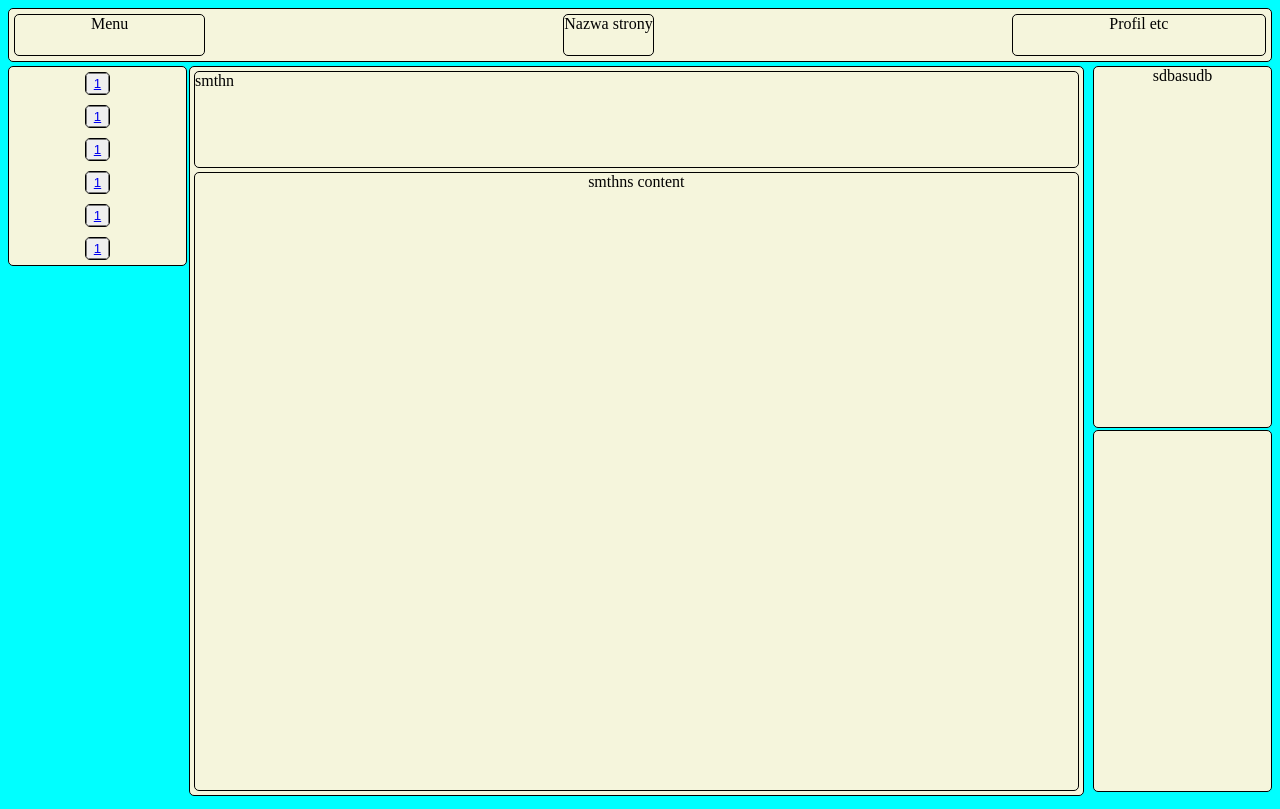
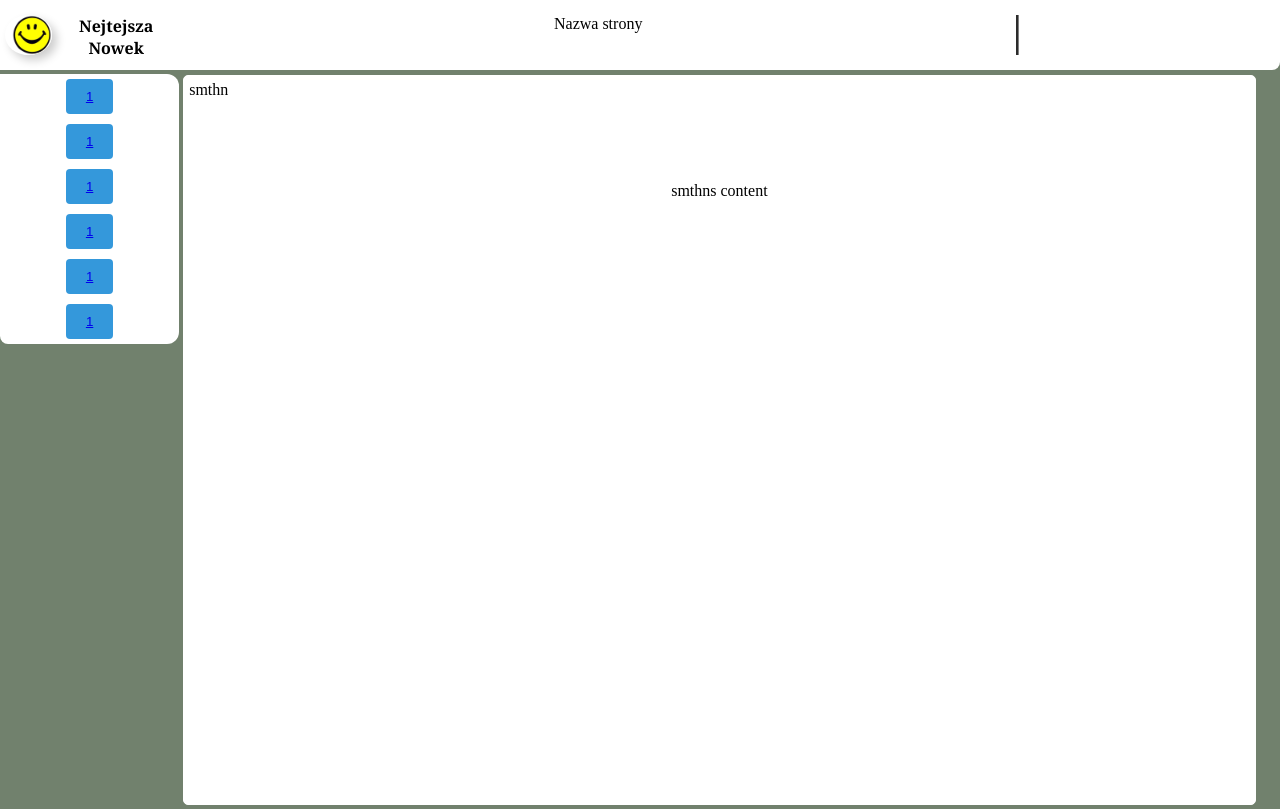
Before and after one commit to Hakses/Strona, a plain HTML site: page index.html in a window 1280 px wide. Drawn offline with Linux system fonts and the light colour scheme.

Commit message:
So yeah a few schanges only on the design

```diff
--- a/index.html
+++ b/index.html
@@ -11,44 +11,51 @@
 <body>
     <!-- Góra strony -->
     <div class="head">
-        <div class="menuJed">Menu</div>
+        <div class="menuJed">
+            <img src="avatar.png" alt="Avatar" class="avatar">
+            <div class="profName">Nejtejsza Nowek</div>
+        </div>
         <div class="logoNazwa">Nazwa strony</div>
-        <div class="menuProf">Profil etc</div>
+        <div class="menuProf">
+            <div class="profil"></div>
+            <div class="library"></div>
+            <div class="challenges"></div>
+        </div>
     </div>
     <div class="menuLeft">
         <!-- Wybor pierwszy -->
         <div class="dropdown">
-            <button class="dropButton">
+            <button class="light-up-button">
                 <a href="blocks">1</a>
             </button>
         </div>
         <!-- Wybor drugi -->
         <div class="dropdown">
-            <button class="dropButton">
+            <button class="light-up-button">
                 <a href="blocks">1</a>
             </button>
         </div>
         <!-- Wybor trzeci -->
         <div class="dropdown">
-            <button class="dropButton">
+            <button class="light-up-button">
                 <a href="blocks">1</a>
             </button>
         </div>
         <!-- Wybor czwarty -->
         <div class="dropdown">
-            <button class="dropButton">
+            <button class="light-up-button">
                 <a href="blocks">1</a>
             </button>
         </div>
         <!-- Wybor piąty -->
         <div class="dropdown">
-            <button class="dropButton">
+            <button class="light-up-button">
                 <a href="blocks">1</a>
             </button>
         </div>
         <!-- Wybor szósty -->
         <div class="dropdown">
-            <button class="dropButton">
+            <button class="light-up-button">
                 <a href="blocks">1</a>
             </button>
         </div>
@@ -62,16 +69,8 @@
         <!-- Zawartość -->
         <div class="contentContainer">
             smthns content
+
         </div>
     </div>
-    <!-- Opis aktualnego drzewka -->
-    <div class="menuRight">
-        sdbasudb
-    </div>
-    <!-- Miejsce na reklamy -->
-    <div class="adSpace">
-
-    </div>
-
 </body>
 </html>
--- a/js.js
+++ b/js.js
@@ -1 +1,5 @@
 console.log("elo");
+
+const name = "fwassup" ;
+
+console.log(name);
--- a/sztajl.css
+++ b/sztajl.css
@@ -1,134 +1,136 @@
 body{
-    background-color: aqua;
+    background-color: #71816D;
+    margin: 0;
+    padding: 0;
 }
 .head {
-    width: auto;
-    height: auto;
-    border-style: solid;
-    border-color: black;
-    border-width: 1px;
+    width: 100%;
+    height: 70px;
     text-align: center;
-    background-color: beige;
+    background-color: #FFFFFF ;
     display: flex;
      /* Ważne do odpowiedniego działania contenera i bloków zawartych */
     justify-content: space-between;
     align-items: center;
-    border-radius: 5px;
     margin-bottom: 4px;
+    margin: 0;
+    padding: 0;
+    border-bottom-right-radius: 8px;
+
+
 }
 .menuJed {
-    width: 15%;
+    width: 13.7%;
     height: 40px;
     float: left;
-    border-width: 1px;
-    border-color: black;
-    border-style: solid;
+    border-width: 4px;
+    border-color: gray;
     margin: 5px;
-    border-radius: 5px;
+    vertical-align: middles;
 }
 .logoNazwa {
     width: auto;
     height: 40px;
     float: left;
     border-width: 1px;
-    border-color: black;
+    border-color: #FFFFFF;
     border-style: solid;
     margin: 5px;
-    border-radius: 5px;
+    align-items: center;
 }
 .menuProf {
     width: 20%;
     height: 40px;
     float: right;
-    border-width: 1px;
-    border-color: black;
-    border-style: solid;
+    border-width: 4pxpx;
+    border-color: gray;
+    border-left-style: groove;
     margin: 5px;
-    border-radius: 5px;
 }
 .menuLeft {
     width: 14%;
     height: auto;
-    border-style: solid;
-    border-color: black;
     border-width: 1px;
     text-align: center;
-    background-color: beige;
+    background-color: #FFFFFF ;
     display: flex;
      /* Ważne do odpowiedniego działania contenera i bloków zawartych */
     justify-content: space-between;
     align-items: center;
-    border-radius: 5px;
     float: left;
     flex-direction: column;
-    margin-right: 2px;
+    margin-right: 4px;
+    margin-top: 4px;
+    border-bottom-left-radius: 8px;
+    border-bottom-right-radius: 12px;
+    border-top-right-radius: 12px;
+
 }
 .dropdown {
     width: auto;
     height: auto;
     border-width: 1px;
-    border-color: black;
-    border-style: solid;
+    border-style: unset;
     float: none;
     margin: 5px;
-    border-radius: 5px;
 }
 .mainBlock_content {
-    width: 70%;
+    width: 83%;
     height: 90vh;
     border-style: solid;
-    border-color: black;
+    border-color: #FFFFFF;
     border-width: 1px;
-    background-color: beige;
+    background-color: #FFFFFF;
     display: flex;
      /* Ważne do odpowiedniego działania contenera i bloków zawartych */
     justify-content: space-between;
-    border-radius: 5px;
     margin-bottom: 4px;
+    margin-top: 5px;
     float: left;
     flex-direction: column;
     padding: 4px;
+    overflow-y: auto;
+    border-radius: 5px;
 }
 .whatShown {
     width: auto;
     height: 100px;
     float: none;
     border-width: 1px;
-    border-color: black;
+    border-color: #FFFFFF;
     border-style: solid;
     float: left;
-    border-radius: 5px;
     margin-bottom: 4px;
 }
 .contentContainer {
     width: auto;
     height: 90%;
     border-style: solid;
-    border-color: black;
+    border-color: #FFFFFF;
     border-width: 1px;
     text-align: center;
-    background-color: beige;
+    background-color: #FFFFFF;
     display: flex;
      /* Ważne do odpowiedniego działania contenera i bloków zawartych */
     align-items: center;
-    border-radius: 5px;
     float: left;
     flex-direction: column;
+    overflow-y: auto;
+
 
 }
 .menuRight {
     width: 14%;
     height: 45vh;
-    border-style: solid;
-    border-color: black;
+    border-top-style: dashed;
+    border-color: gray;
     border-width: 1px;
     text-align: center;
-    background-color: beige;
+    background-color: #FFFFFF;
     display: flex;
      /* Ważne do odpowiedniego działania contenera i bloków zawartych */
     justify-content: space-between;
     align-items: center;
-    border-radius: 5px;
     float: right;
     flex-direction: column;
     margin-left: 2px;
@@ -139,17 +141,56 @@ body{
     width: 14%;
     height: 45vh;
     border-style: solid;
-    border-color: black;
+    border-color: #FFFFFF;
     border-width: 1px;
     text-align: center;
-    background-color: beige;
+    background-color: #FFFFFF;
     display: flex;
      /* Ważne do odpowiedniego działania contenera i bloków zawartych */
     justify-content: space-between;
     align-items: center;
-    border-radius: 5px;
     float: right;
     flex-direction: column;
     margin-left: 2px;
 
 }
+::-webkit-scrollbar {
+    width: 12px;
+  }
+
+  ::-webkit-scrollbar-thumb {
+    background-color: #555;
+    border-radius: 6px;
+  }
+
+  ::-webkit-scrollbar-track {
+    background-color: #FFFFFF;
+  }
+
+/*Place for an avatar and name*/
+.avatar {
+    vertical-align: middle;
+    float: left;
+    width: 40px;
+    height: 40px;
+    border-radius: 50%;
+    padding-left: 7px;
+    box-shadow: 5px 5px 10px rgba(0, 0, 0, 0.2);
+  }
+  .profName {
+    font-family: Georgia, 'Times New Roman', Times, serif;
+    font-size: medium;
+    font-weight: bolder;
+  }
+  .light-up-button {
+    padding: 10px 20px;
+    background-color: #3498db;
+    color: #fff;
+    border: none;
+    border-radius: 4px;
+    cursor: pointer;
+    transition: background-color 0.3s; /* Add a smooth transition for the background color */
+  }
+  .light-up-button:hover {
+    background-color: #5dade2;
+  }
```
Also changed, not shown: avatar.png (added).
